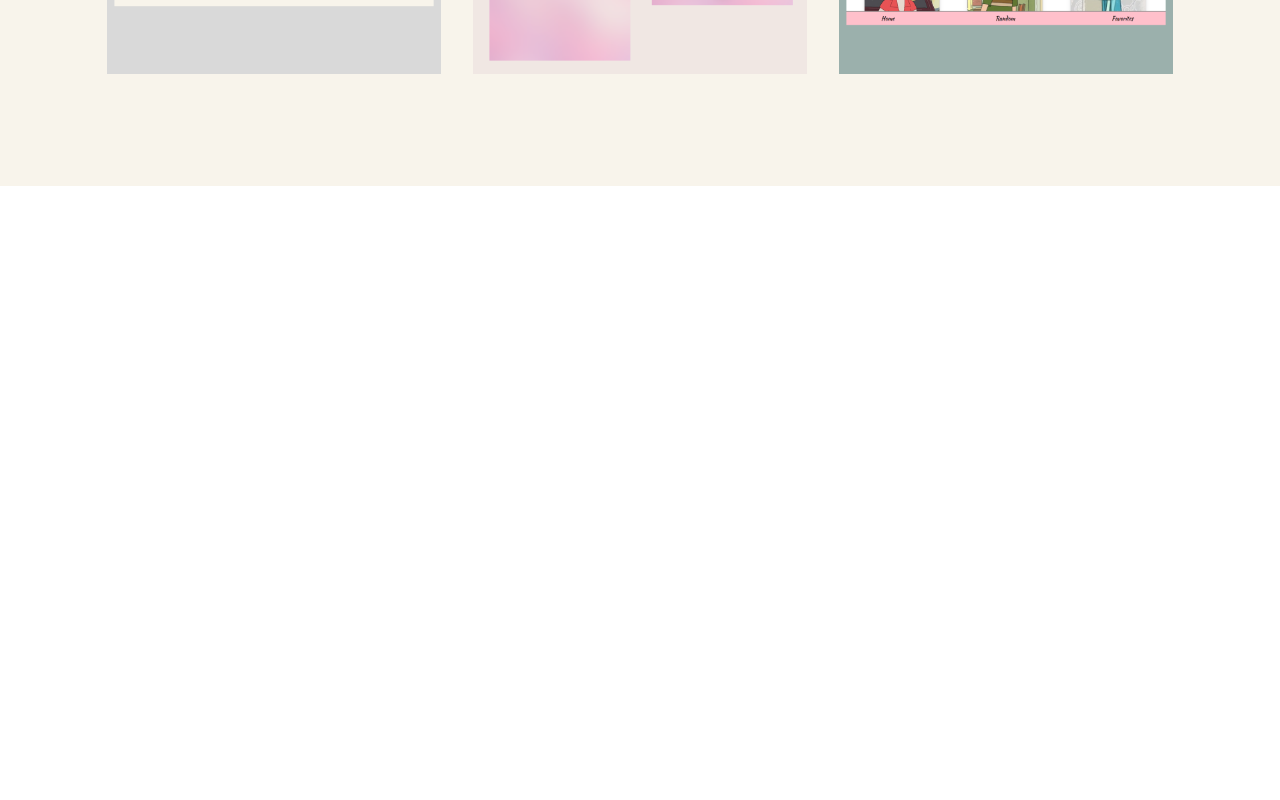
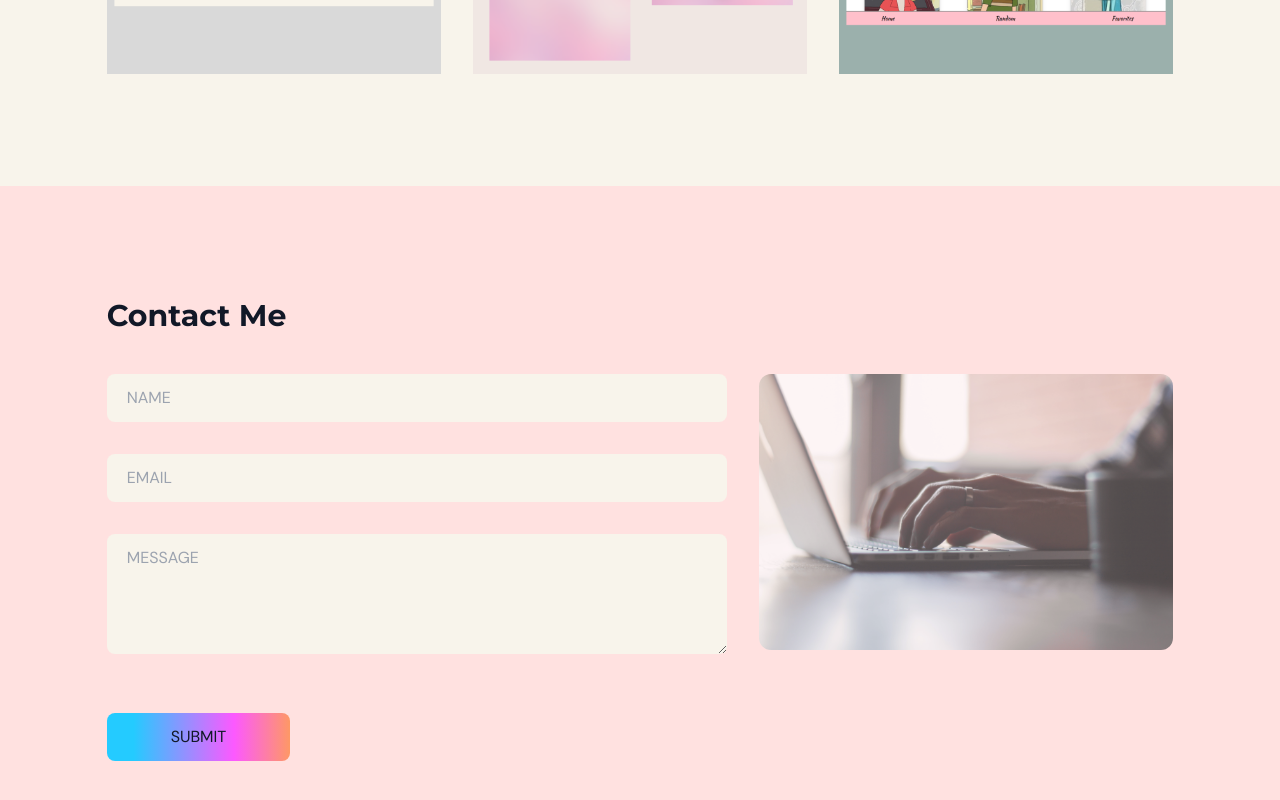
Before and after one commit to Mengzhen1992/portfolio-typescript, a React (Vite) app: page / in a window 1280 px wide. Shown: the part 2562-3362 px from the top of the page. Before the commit the page ends 2748 px from the top, so only its background shows below. Built offline with nearby package versions, Linux system fonts and the light colour scheme.

Commit message:
create contact me page

```diff
--- a/package.json
+++ b/package.json
@@ -13,7 +13,8 @@
     "framer-motion": "^10.3.2",
     "react": "^18.2.0",
     "react-anchor-link-smooth-scroll": "^1.0.12",
-    "react-dom": "^18.2.0"
+    "react-dom": "^18.2.0",
+    "react-hook-form": "^7.43.6"
   },
   "devDependencies": {
     "@types/node": "^18.15.3",
--- a/src/App.tsx
+++ b/src/App.tsx
@@ -2,6 +2,7 @@ import Navbar from "@/scenes/navbar"
 import Home from "@/scenes/home"
 import AboutMe from "@/scenes/aboutMe"
 import Projects from "@/scenes/projects"
+import Contact from "@/scenes/contact"
 import { useEffect, useState } from "react"
 import { SelectedPage } from "@/shared/types";
 
@@ -28,6 +29,7 @@ function App() {
       <Home setSelectedPage={setSelectedPage}/>
       <AboutMe setSelectedPage={setSelectedPage}/>
       <Projects setSelectedPage={setSelectedPage} />
+      <Contact setSelectedPage={setSelectedPage} />
     </div>
   )
 }
--- /dev/null
+++ b/src/scenes/contact/index.tsx
@@ -0,0 +1,107 @@
+import {useForm} from "react-hook-form";
+import { SelectedPage } from "@/shared/types"
+import {motion} from "framer-motion"
+import HText from '@/shared/HText'
+import contact from "@/assets/contact.jpg"
+
+type Props = {
+    setSelectedPage: (value: SelectedPage) => void
+}
+
+const Contact = ({setSelectedPage}: Props) => {
+  const inputStyles = `mb-8 w-full rounded-lg bg-gray-20 px-5 py-3 placeholder-gray-400`;
+  const {register, trigger, formState: {errors}} = useForm()
+  const onSubmit = async (e: any) => {
+    const isValid = await trigger();
+    if (!isValid){
+        e.preventDefault();
+    }
+  }
+  return (
+    <section id="contact" className="w-full bg-primary-100 py-28">
+        <motion.div onViewportEnter={() => setSelectedPage(SelectedPage.Contact)}>
+            {/* HEADER */}
+            <motion.div
+                className='mx-auto w-5/6'
+                initial="hidden"
+                whileInView="visible"
+                viewport={{ once: true, amount: 0.5}}
+                transition={{duration: 1}}
+                variants={{
+                    hidden: {opacity:0, x: -50},
+                    visible: {opacity:1, x: 0},
+                }}
+            >
+                <HText>Contact Me</HText>
+            </motion.div>
+            {/* FORM AND IMAGE*/}
+            <div className="mx-auto w-5/6 mt-10 justify-between gap-8 md:flex">
+                <motion.div className="mt-10 basis-3/5 md:mt-0"
+                initial="hidden"
+                whileInView="visible"
+                viewport={{ once: true, amount: 0.5}}
+                transition={{duration: 1}}
+                variants={{
+                    hidden: {opacity:0, y: 50},
+                    visible: {opacity:1, y: 0},
+                }}
+                >
+                    <form action="https://formsubmit.co/e357fed2e2ed1be3459663deedd69caa" target="_blank" onSubmit={onSubmit} method="POST"
+                    >
+                        <input className={inputStyles} type="text" placeholder="NAME" {...register("name", {
+                            required: true,
+                            maxLength: 100,
+                        })}/>
+                        {errors.name && (
+                            <p className="mt-1 text-primary-500">
+                                {errors.name.type === "required" && "This field is required."}
+                                {errors.name.type === "maxLength" && "Max length is 100 char."}
+                            </p>
+                        )}
+
+                        <input className={inputStyles} type="text" placeholder="EMAIL" {...register("email", {
+                            required: true,
+                            pattern: /^[A-Z0-9._%+-]+@[A-Z0-9.-]+\.[A-Z]{2,}$/i,
+                        })}/>
+                        {errors.email && (
+                            <p className="mt-1 text-primary-500">
+                                {errors.email.type === "required" && "This field is required."}
+                                {errors.email.type === "pattern" && "invalid email address."}
+                            </p>
+                        )}
+
+                        <textarea className={inputStyles} rows={4} cols={50} placeholder="MESSAGE" {...register("message", {
+                            required: true,
+                            maxLength: 2000,
+                        })}/>
+                        {errors.message && (
+                            <p className="mt-1 text-primary-500">
+                                {errors.message.type === "required" && "This field is required."}
+                                {errors.message.type === "maxLength" && "Max length is 2000 char."}
+                            </p>
+                        )}
+                        <button type="submit" className="mt-5 rounded-lg bg-gradient-rainblue px-16 py-3 transition duration-500 hover:text-white hover:text-semibold">
+                            SUBMIT
+                        </button>
+                    </form>
+                </motion.div>
+                <motion.div className="relative mt-16 basis-2/5 md:mt-0"
+                initial="hidden"
+                whileInView="visible"
+                viewport={{ once: true, amount: 0.5}}
+                transition={{delay: 0.5, duration: 1}}
+                variants={{
+                    hidden: {opacity:0, y: 50},
+                    visible: {opacity:1, y: 0},
+                }}>
+                    <div className="w-full border-">
+                        <img className="w-full rounded-xl opacity-70" src={contact} alt="contact-me-page-graphic" />
+                    </div>
+                </motion.div>
+            </div>
+        </motion.div>
+    </section>
+  )
+}
+
+export default Contact
--- a/src/scenes/navbar/index.tsx
+++ b/src/scenes/navbar/index.tsx
@@ -42,7 +42,7 @@ const Navbar = ({isTopOfPage, selectedPage, setSelectedPage}: Props) => {
                     setSelectedPage={setSelectedPage}
                     />
                 </div>) : (
-                    <button className="rounded-full bg-gray-100 p-2" onClick={()=>setIsMenuToggled(!isMenuToggled)}>
+                    <button className="rounded-full bg-gradient-rainblue p-2" onClick={()=>setIsMenuToggled(!isMenuToggled)}>
                         <Bars3Icon className="h-6 w-6"/>
                     </button>
                 )}
--- a/tailwind.config.cjs
+++ b/tailwind.config.cjs
@@ -18,10 +18,6 @@ module.exports = {
         "secondary-500": "#FFC132",
       },
       backgroundImage: (theme) => ({
-        "gradient-yellowred": "linear-gradient(90deg, #FF616A, 100%)",
-        "mobile-home": "url('./assets/HomePageGraphic.png')",
-        "gradient-rainbow":
-          "linear-gradient(81.66deg, #00B5EE 7.21%, #FF45A4 45.05%, #FFBA00 78.07%)",
         "gradient-rainblue":
           "linear-gradient(90deg, #24CBFF 14.53%, #FC59FF 69.36%, #FFBD0C 117.73%)",
       }),
```
Also changed, not shown: src/assets/contact.jpg (added), 1 other file (tests, documents, lock files or other folders).
